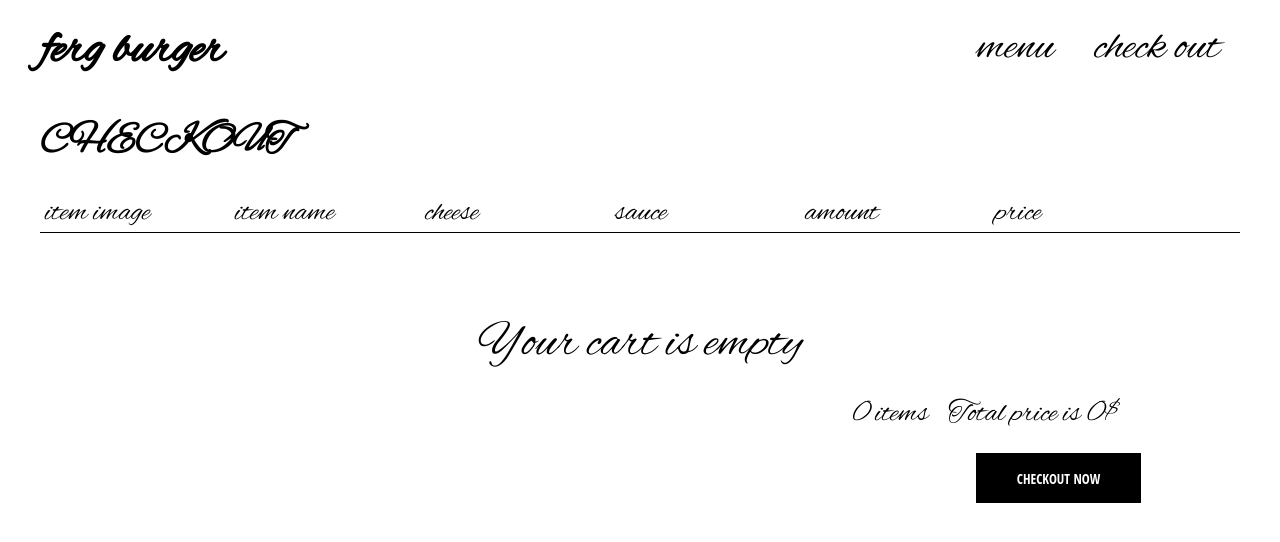
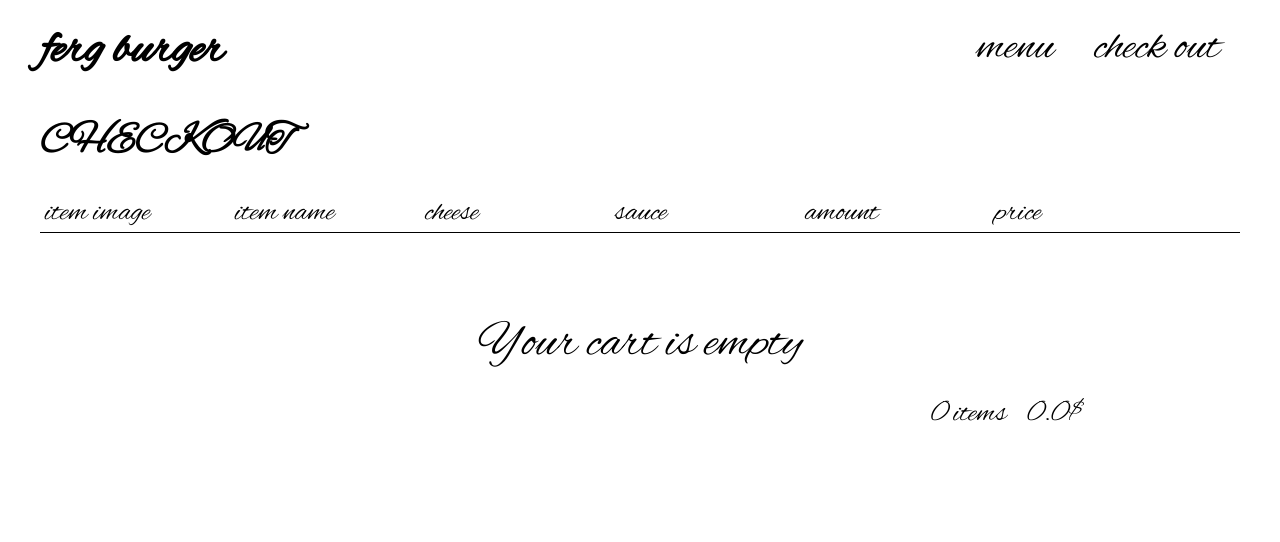
Before and after one commit to tokiya0219/ferg-app, a React (Create React App) app: page /checkout in a window 1280 px wide. Shown: the top 542 px of the page. Built offline with nearby package versions, Linux system fonts and the light colour scheme.

Commit message:
fixed the caluculation error in decimal num

```diff
--- a/src/pages/checkout/checkout.component.jsx
+++ b/src/pages/checkout/checkout.component.jsx
@@ -9,6 +9,10 @@ import './checkout.styles.scss';
 
 const CheckOut = () => {
     const { cartItems, totalPrice, cartItemsCount } = useContext(CartContext);
+    function checkedOut () {
+        alert('your order has been accepted');
+        window.location.reload(false);
+    }
     return(
         <div className='check-out'>
             <div>
@@ -32,9 +36,12 @@ const CheckOut = () => {
             )}
             <div className='total'>
                 <span className='total-amount'>{cartItemsCount} items</span>
-                <span className='total-price'>Total price is {totalPrice}$</span>
+                <span className='total-price'>{totalPrice}$</span>
             </div>
-            <CustomButton isCheckingout onClick={() => alert('your order has been accepted')}>checkout now</CustomButton>
+            {
+                cartItems.length ?
+            <CustomButton isCheckingout onClick={checkedOut}>checkout now</CustomButton> : ''
+            }
         </div>
     )
 }
--- a/src/pages/checkout/checkout.styles.scss
+++ b/src/pages/checkout/checkout.styles.scss
@@ -36,7 +36,7 @@
     .total{
         font-size: 30px;
         text-align: right;
-        padding-right: 10%;
+        padding-right: 13%;
         padding-top:20px
     }
     .total-price{
--- a/src/provider/cart-provider/cart-provider.jsx
+++ b/src/provider/cart-provider/cart-provider.jsx
@@ -1,6 +1,6 @@
 import React, { createContext, useState, useEffect } from 'react';
 
-import { addItemToCart, removeItemFromCart, filterItemFromCart, getCartItemCount, getCartItemPrice } from './cart.utils';
+import { addItemToCart, removeItemFromCart, filterItemFromCart, getCartItemCount, getCartItemPrice, getFixedPrice } from './cart.utils';
 
 export const CartContext = createContext({
     cartItems: [],
@@ -37,7 +37,7 @@ const CartProvider = ({ children }) => {
     }, [cartItems]);
 
     useEffect(() => {
-        setTotalPrice(getCartItemPrice(cartItems));
+        setTotalPrice(getFixedPrice(getCartItemPrice(cartItems)));
     }, [cartItems]);
 
 return(
--- a/src/provider/cart-provider/cart.utils.js
+++ b/src/provider/cart-provider/cart.utils.js
@@ -41,4 +41,6 @@ export const getCartItemCount = cartItems => cartItems.reduce(
 export const getCartItemPrice = cartItems => cartItems.reduce(
   (accumalatedPrice, cartItem) => accumalatedPrice + cartItem.price * cartItem.quantity,
   0
-)
+);
+
+export const getFixedPrice = accumalatedPrice => parseFloat(accumalatedPrice).toFixed(1);
```
